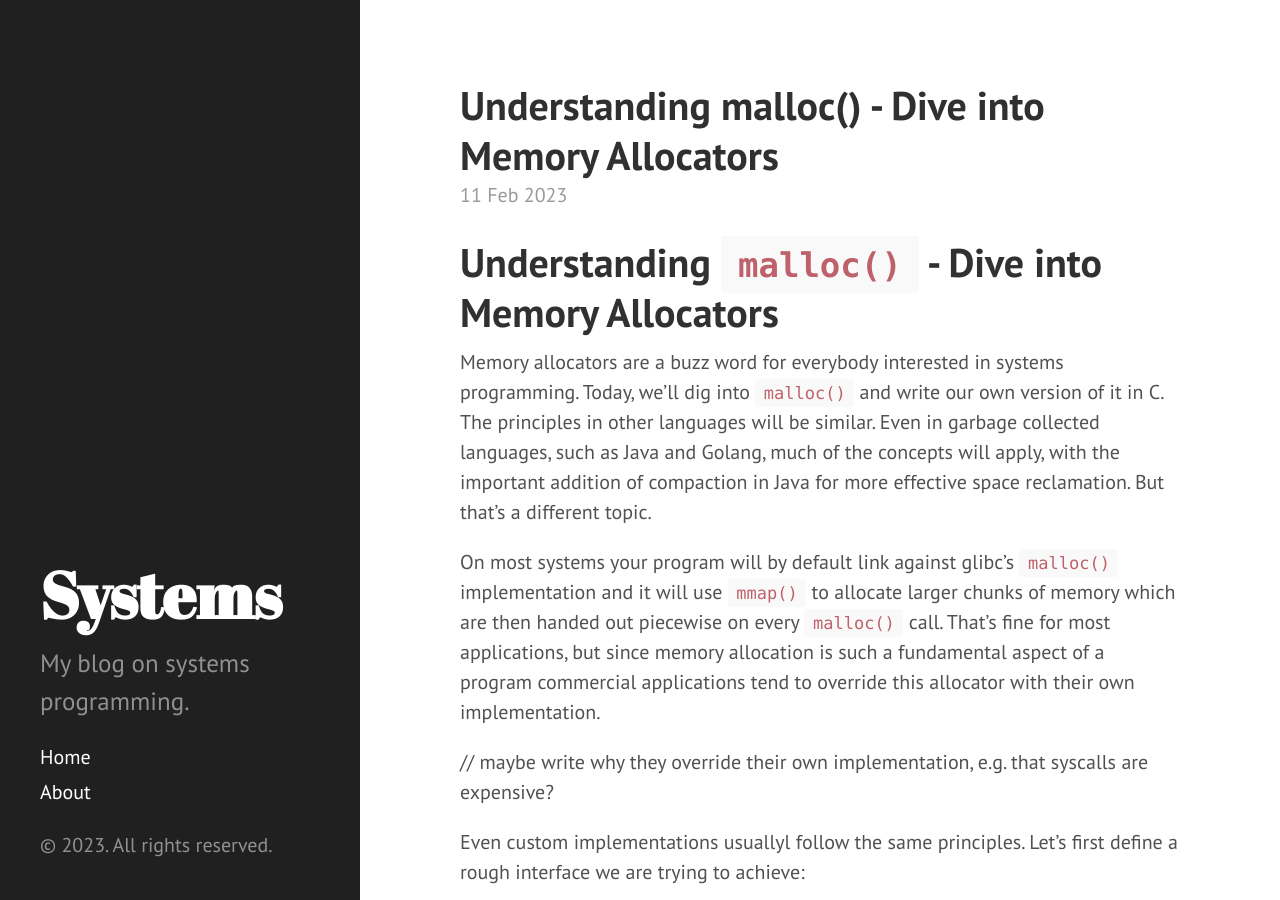
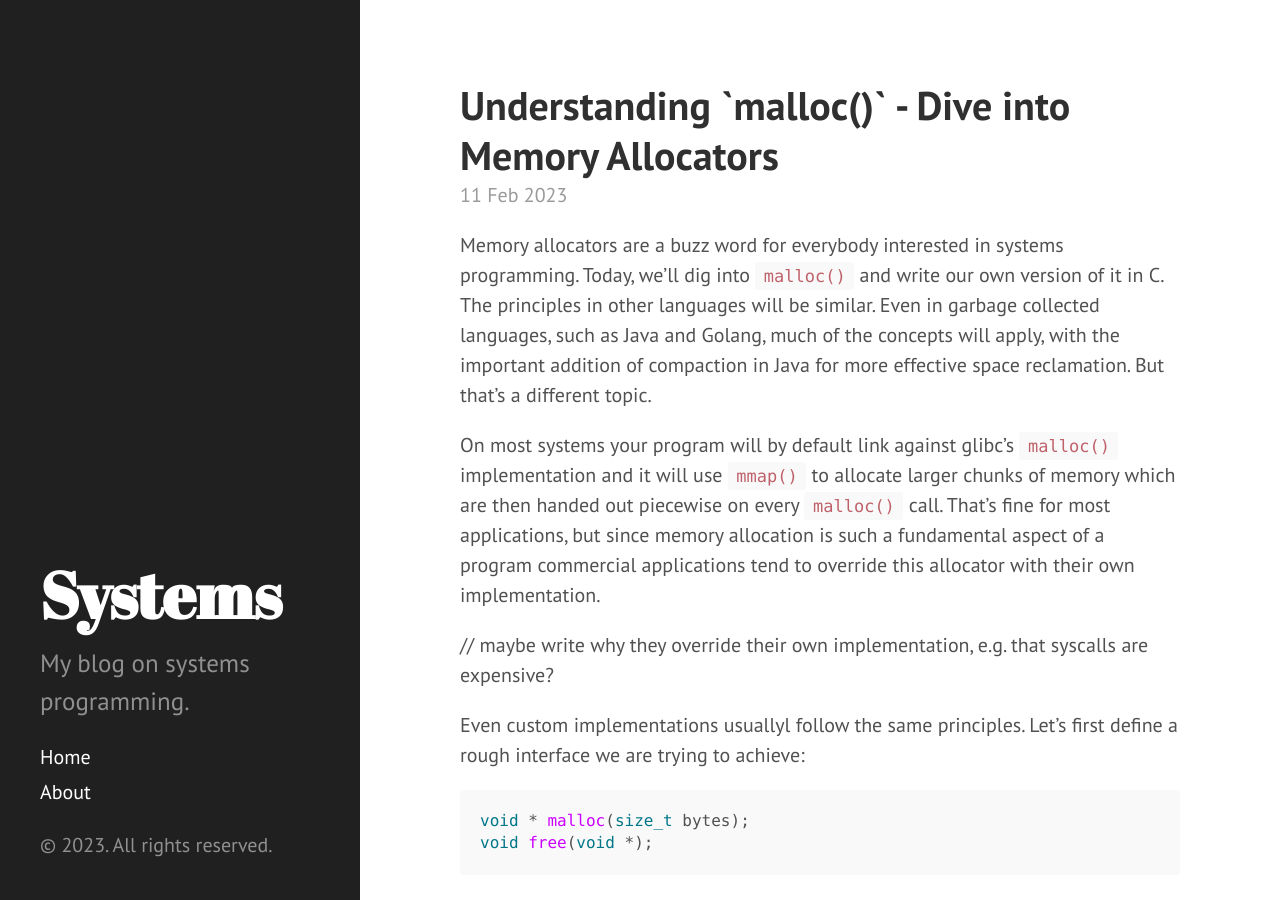
Before and after one commit to schmollf/schmollf.github.io, a Jekyll site: the page built from _posts/2023-02-11-memory-allocator.md, in a window 1280 px wide and 900 px high. Built offline with Jekyll 4.4.1, drawn with Linux system fonts in a browser that asks for light colours; comment, search, counter and statistics services are not loaded.

Commit message:
minor fix

```diff
--- a/_posts/2023-02-11-memory-allocator.md
+++ b/_posts/2023-02-11-memory-allocator.md
@@ -1,9 +1,7 @@
 ---
 layout: post
-title: Understanding malloc() - Dive into Memory Allocators
+title: Understanding `malloc()` - Dive into Memory Allocators
 ---
-
-# Understanding `malloc()` - Dive into Memory Allocators
 
 Memory allocators are a buzz word for everybody interested in systems programming. Today, we'll dig into `malloc()` and write our own version of it in C. The principles in other languages will be similar. Even in garbage collected languages, such as Java and Golang, much of the concepts will apply, with the important addition of compaction in Java for more effective space reclamation. But that's a different topic.
 
```
